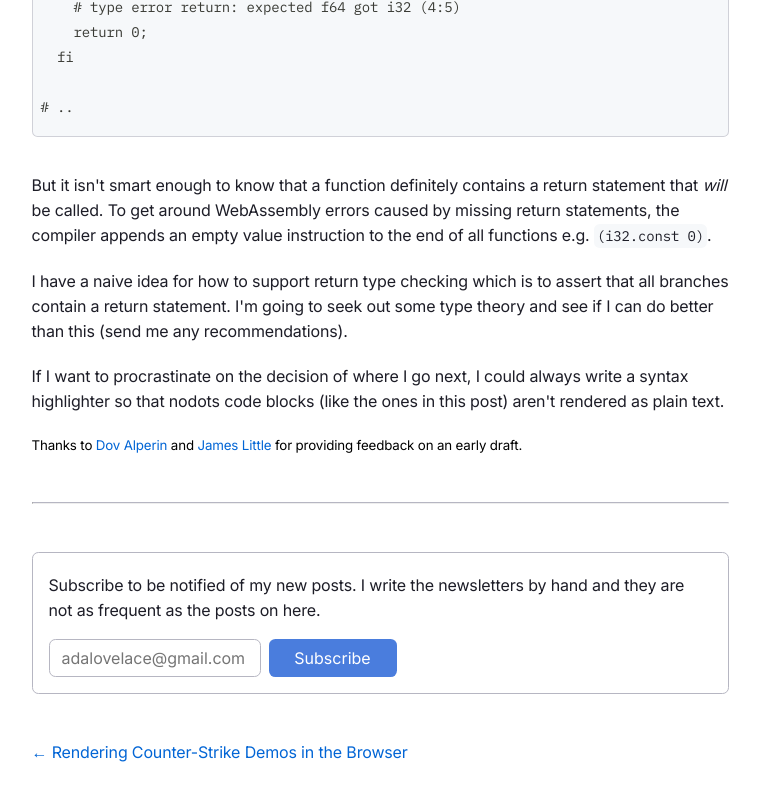
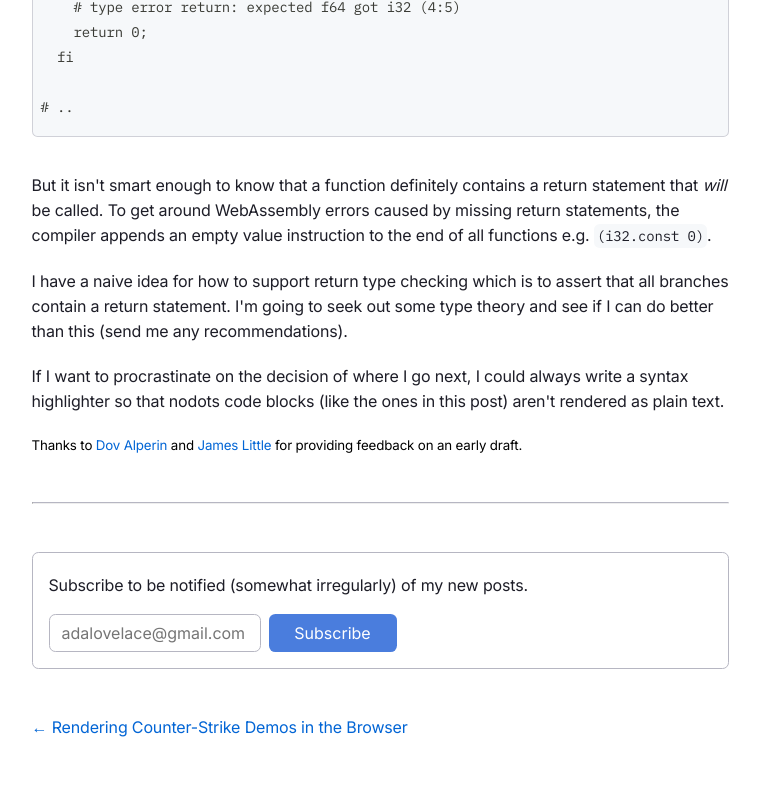
Before and after one commit to healeycodes/healeycodes.com, a Next.js app: page /a-custom-webassembly-compiler in a window 1280 px wide. Shown: the part 8792-9592 px from the top of the page, without its empty margins (260-1020 px from the left). Built offline with nearby package versions, Linux system fonts and the light colour scheme.

Commit message:
Update newsletter copy

```diff
--- a/components/newsletter.tsx
+++ b/components/newsletter.tsx
@@ -9,7 +9,7 @@ export default function Newsletter() {
   return (
     <div className="newsletter-section">
       <p className="newsletter-desc">
-        Subscribe to be notified of my new posts. I write the newsletters by hand and they are not as frequent as the posts on here.
+        Subscribe to be notified (somewhat irregularly) of my new posts.
       </p>
       <form
         action={`https://buttondown.email/api/emails/embed-subscribe/${siteConfig.BUTTON_DOWN_USER}`}
```
